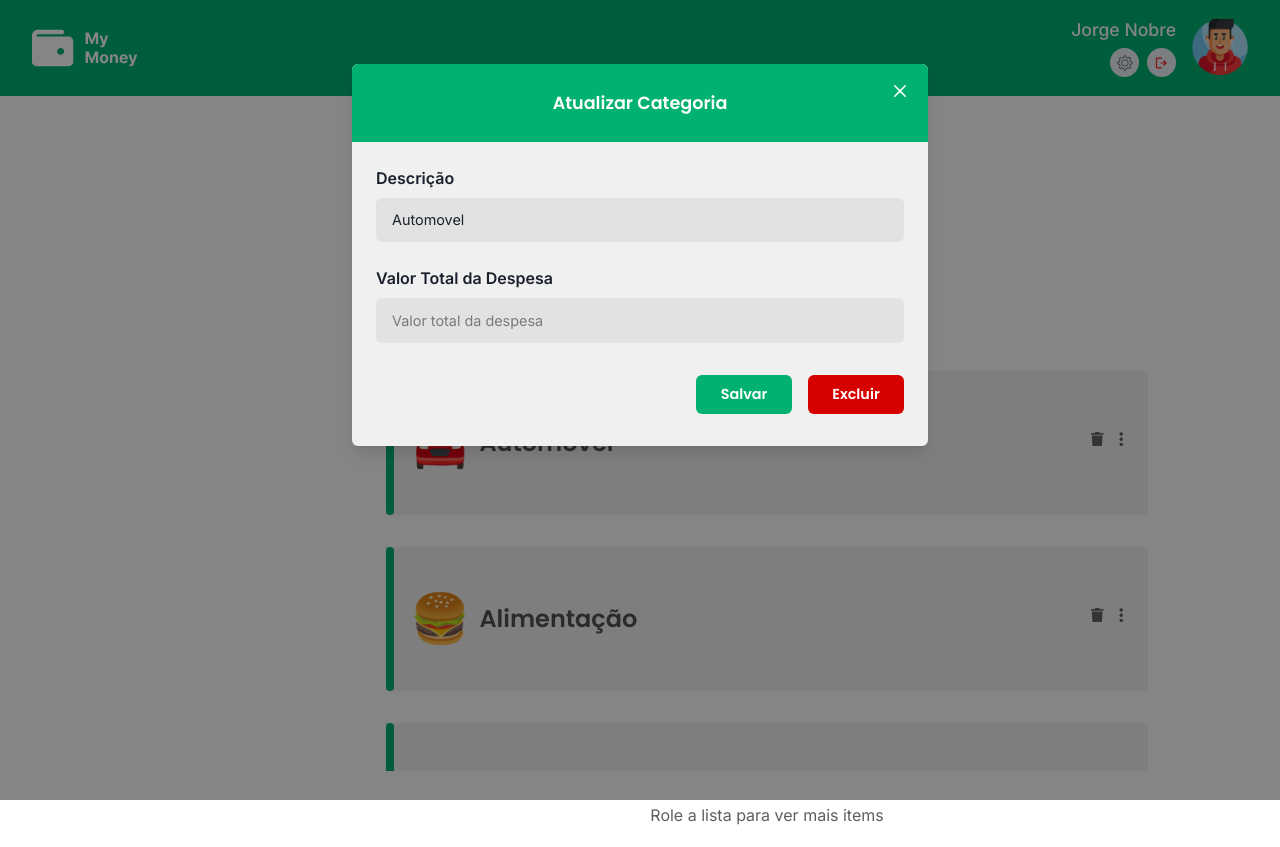
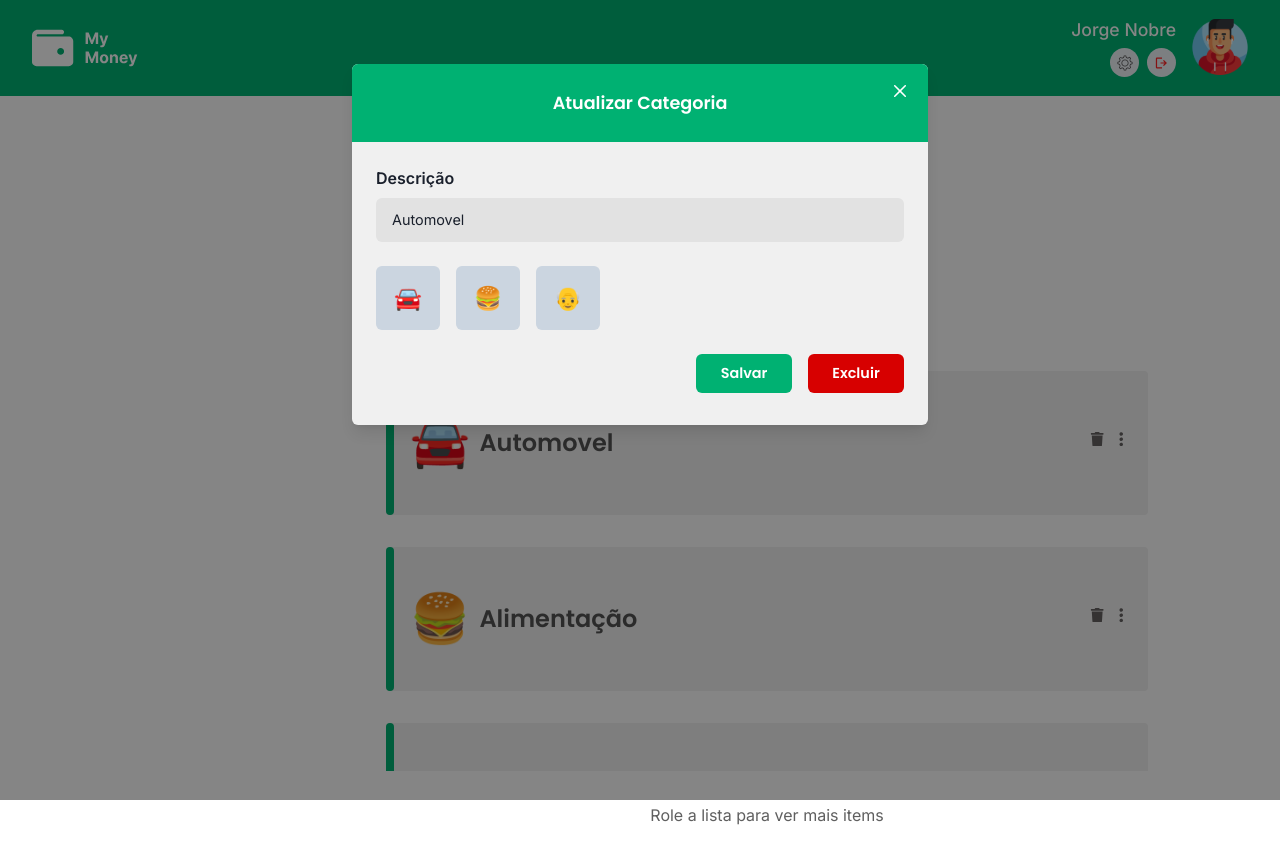
Before and after one commit to Weslley-hub/my-money-frontend, a React (Vite) app: page /auth/categories in a window 1280 px wide. Both pictures are taken after a click on the button 1121 px from the left and 439 px from the top of the page. Built offline with nearby package versions, Linux system fonts and the light colour scheme; some icons are missing.

Commit message:
atualização na tela de categorias

```diff
--- a/src/pages/Categories/Categories.tsx
+++ b/src/pages/Categories/Categories.tsx
@@ -6,11 +6,11 @@ import {
   CategorieList,
   RegisterActionButtons
 } from "./components";
-import { ExpensesProvider } from "./contexts/Categorie.context";
+import { CategorieProvider } from "./contexts/Categorie.context";
 
 const Categories = () => {
   return (
-    <ExpensesProvider>
+    <CategorieProvider>
       <Box width={"100%"} height={"100vh"}>
         <Header />
         <Box width={"100%"} paddingY={"1.2rem"} paddingX={"2rem"}>
@@ -40,7 +40,7 @@ const Categories = () => {
           </Flex>
         </Box>
       </Box>
-    </ExpensesProvider>
+    </CategorieProvider>
   );
 };
 
--- a/src/pages/Categories/components/ExpenseModal/CategorieModal.tsx
+++ b/src/pages/Categories/components/ExpenseModal/CategorieModal.tsx
@@ -1,4 +1,4 @@
-import { Flex, Spinner } from "@chakra-ui/react";
+import { Flex, Spinner, Text, Button as ChakraUiButton } from "@chakra-ui/react";
 import { Formik } from "formik";
 import React, { useImperativeHandle, useMemo, useRef, useState } from "react";
 import {
@@ -12,30 +12,60 @@ import { CategorieFormData } from "../../utils";
 import { ExpenseValidationSchema } from "../../validation";
 import { CategorieModel } from "../../../../models";
 
-export type ExpenseModalHandles = {
+export type CategorieModalHandles = {
   open: (data?: CategorieModel) => void;
   close: () => void;
 };
 
-export type ExpenseModalProps = {};
+export type CategorieModalProps = {};
 
-const ExpenseModalComponent: React.ForwardRefRenderFunction<
-  ExpenseModalHandles,
-  ExpenseModalProps
+const defaultIcons = ["🚘", "🍔", "👴"];
+
+type IconButtonProps = {
+  icon: string;
+  onSelectIcon: (icon: string) => void;
+  isSelected: boolean;
+}
+function IconButton(props: IconButtonProps){
+
+  function handleButtonClick(){
+    console.log("IconButton", props.icon);
+    props.onSelectIcon(props.icon);
+  }
+
+  return (
+    <ChakraUiButton
+      alignItems={"center"}
+      justifyContent={"center"}
+      height={"4rem"}
+      width={"4rem"}
+      background={props.isSelected ? "primary.900" : "gray.300"}
+      marginRight={"1rem"}
+      onClick={handleButtonClick}
+    >
+      <Text fontSize={"1.4rem"}>{props.icon}</Text>
+    </ChakraUiButton>
+  );
+}
+
+const CategorieModalComponent: React.ForwardRefRenderFunction<
+  CategorieModalHandles,
+  CategorieModalProps
 > = (props, ref) => {
   const modalRef = useRef<ModalHandles | null>(null);
-  const { addExpense, updateExpense, removeExpense } = useCategorie();
+  const { addCategorie, updateCategorie, removeCategorie} = useCategorie();
 
-  const [selectedExpense, setSelectedExpense] = useState<CategorieModel | null>(
+  const [selectedCategorie, setSelectedCategorie] = useState<CategorieModel | null>(
     null
   );
+  const [selectedIcon, setSelectedIcon] = useState("");
 
   const formInitialValues = useMemo((): CategorieFormData => {
-    if (selectedExpense) {
+    if (selectedCategorie) {
       return {
-        id: selectedExpense.id,
-        description: selectedExpense.description,
-        icon: selectedExpense.icon,
+        id: selectedCategorie.id,
+        description: selectedCategorie.description,
+        icon: selectedCategorie.icon,
       };
     }
 
@@ -44,11 +74,11 @@ const ExpenseModalComponent: React.ForwardRefRenderFunction<
      description: " ",
      icon: " ",
     };
-  }, [selectedExpense]);
+  }, [selectedCategorie]);
 
   function openModal(data?: CategorieModel) {
     modalRef.current?.open();
-    setSelectedExpense(data || null);
+    setSelectedCategorie(data || null);
   }
 
   function closeModal() {
@@ -62,18 +92,24 @@ const ExpenseModalComponent: React.ForwardRefRenderFunction<
     };
   });
 
+
+  function handleClickIconButton(icon: string){
+    console.log("MODAL", icon);
+    setSelectedIcon(icon);
+  }
+
   async function handleSubmitForm(data: CategorieFormData) {
-    if (!selectedExpense) {
-      addExpense({
+    if (!selectedCategorie) {
+      addCategorie({
         description: data.description,
         icon: "🎈",
         id: " "
       });
     } else {
-      updateExpense({
+      updateCategorie({
         description: data.description,
         icon: "🎈",
-        id: selectedExpense.id
+        id: selectedCategorie.id
       });
     }
 
@@ -81,13 +117,13 @@ const ExpenseModalComponent: React.ForwardRefRenderFunction<
   }
 
   async function handleDeleteExpense() {
-    removeExpense(selectedExpense?.id!);
+    removeCategorie(selectedCategorie?.id!);
     closeModal();
   }
 
   return (
     <Modal
-      title={selectedExpense ? "Atualizar Categoria" : "Cadastrar Categoria"}
+      title={selectedCategorie? "Atualizar Categoria" : "Cadastrar Categoria"}
       ref={modalRef}
     >
       <Formik<CategorieFormData>
@@ -111,17 +147,14 @@ const ExpenseModalComponent: React.ForwardRefRenderFunction<
                 label="Descrição"
               />
 
+              <Flex >
+                {defaultIcons.map(
+                  (icon) => (
+                    <IconButton isSelected={selectedIcon === icon} onSelectIcon={handleClickIconButton} key={icon} icon={icon} />)
+                  )
+                }
+              </Flex>
 
-
-              <FormInputWithLabel
-                variant="WITHOUT_ICON"
-                formikFieldConfig={{ name: "totalAmount" }}
-                placeholder={"Valor total da despesa"}
-                name="id"
-                marginBottom={"1rem"}
-                label="Valor Total da Despesa"
-                type="number"
-              />
 
               <Flex
                 width={"100%"}
@@ -150,7 +183,7 @@ const ExpenseModalComponent: React.ForwardRefRenderFunction<
                       Salvar
                     </Button>
 
-                    {selectedExpense && (
+                    {selectedCategorie && (
                       <Button
                         onClick={handleDeleteExpense}
                         background={"alert.900"}
@@ -174,5 +207,5 @@ const ExpenseModalComponent: React.ForwardRefRenderFunction<
   );
 };
 
-const ExpenseModal = React.forwardRef(ExpenseModalComponent);
-export { ExpenseModal };
+const CategorieModal = React.forwardRef(CategorieModalComponent);
+export { CategorieModal };
--- a/src/pages/Categories/components/MonthlyExpenses/CategorieList.tsx
+++ b/src/pages/Categories/components/MonthlyExpenses/CategorieList.tsx
@@ -6,7 +6,7 @@ type CategorieListProps = {
   width: string;
 };
 
-export type ExpenseModel = {
+export type CategorieModel = {
   description: string;
   icon: string;
   id: string;
@@ -14,21 +14,22 @@ export type ExpenseModel = {
 
 
 const CategorieList = ({ width }: CategorieListProps) => {
-  const { expenses } = useCategorie();
+  const { categories } = useCategorie();
 
   return (
     <>
-      <Box width={width}>
+      <Box width={width} >
 
 
         <Box
           height={"50vh"}
           maxHeight={"50vh"}
+          marginTop={"2rem"}
           overflowY={"scroll"}
-          marginTop={"2rem"}
+
         >
-          {expenses.map((expense) => (
-            <CategorieCard key={expense.id} data={expense} />
+          {categories.map((categorie) => (
+            <CategorieCard key={categorie.id} data={categorie} />
           ))}
         </Box>
 
--- a/src/pages/Categories/components/MonthlyExpenses/components/CategorieCard.tsx
+++ b/src/pages/Categories/components/MonthlyExpenses/components/CategorieCard.tsx
@@ -8,15 +8,15 @@ type CategorieCardProps = {
   data: CategorieModel;
 };
 
-const CategorieCard = ({ data: expense }: CategorieCardProps) => {
-  const { removeExpense, openExpenseModal } = useCategorie();
+const CategorieCard = ({ data: categorie }: CategorieCardProps) => {
+  const { removeCategorie, openCategorieModal } = useCategorie();
 
-  function handleRemoveExpense() {
-    removeExpense(expense.id);
+  function handleRemoveCategorie() {
+    removeCategorie(categorie.id);
   }
 
-  function handleUpdateExpense() {
-    openExpenseModal(expense);
+  function handleUpdateCategorie() {
+    openCategorieModal(categorie);
   }
 
   return (
@@ -27,6 +27,7 @@ const CategorieCard = ({ data: expense }: CategorieCardProps) => {
       background={"accent.900"}
       borderRadius="4px"
       alignItems={"center"}
+
     >
       <Box
         height={"100%"}
@@ -48,12 +49,12 @@ const CategorieCard = ({ data: expense }: CategorieCardProps) => {
               fontSize={"3rem"}
               mb={"0.2rem"}
             >
-              {expense.icon}
+              {categorie.icon}
             </Text>
 
             <Box marginLeft={"0.6rem"}>
               <Heading color={"strongText.900"} fontSize={"1.5rem"}>
-                {expense.description}
+                {categorie.description}
               </Heading>
 
 
@@ -67,8 +68,8 @@ const CategorieCard = ({ data: expense }: CategorieCardProps) => {
             alignItems={"flex-end"}
           >
             <UpdateDeleteButtonGroup
-              onClickDeleteExpenseButton={handleRemoveExpense}
-              onClickUpdateExpenseButton={handleUpdateExpense}
+              onClickDeleteExpenseButton={handleRemoveCategorie}
+              onClickUpdateExpenseButton={handleUpdateCategorie}
             />
 
             <Flex
--- a/src/pages/Categories/components/RegisterActionButtons/RegisterActionButtons.tsx
+++ b/src/pages/Categories/components/RegisterActionButtons/RegisterActionButtons.tsx
@@ -7,10 +7,10 @@ import { useCategorie } from "../../contexts/Categorie.context";
 type RegisterActionButtonsProps = {};
 
 const RegisterActionButtons = ({}: RegisterActionButtonsProps) => {
-  const { openExpenseModal } = useCategorie();
+  const { openCategorieModal } = useCategorie();
 
   function openRegisterExpenseModal() {
-    openExpenseModal();
+    openCategorieModal();
   }
 
 
```
Also changed, not shown: src/pages/Categories/contexts/Categorie.context.tsx (+35 -35 lines).
